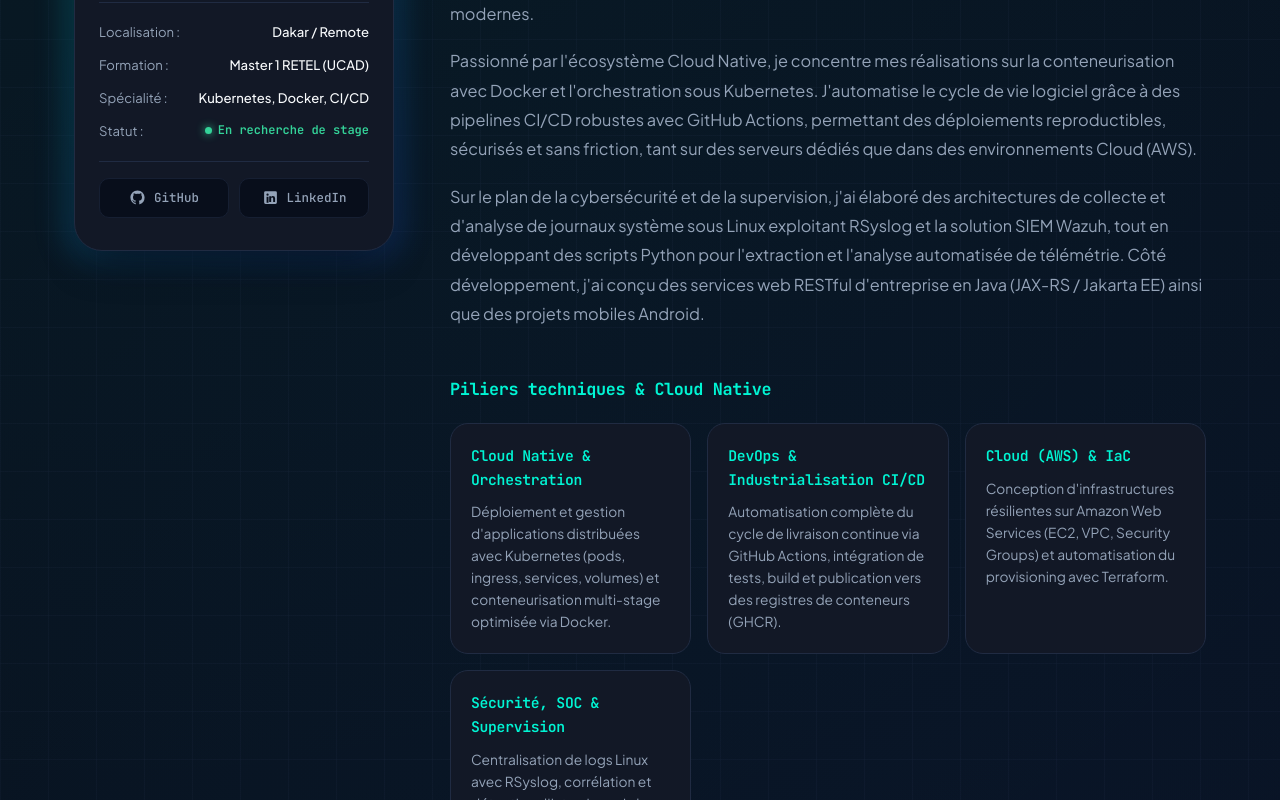
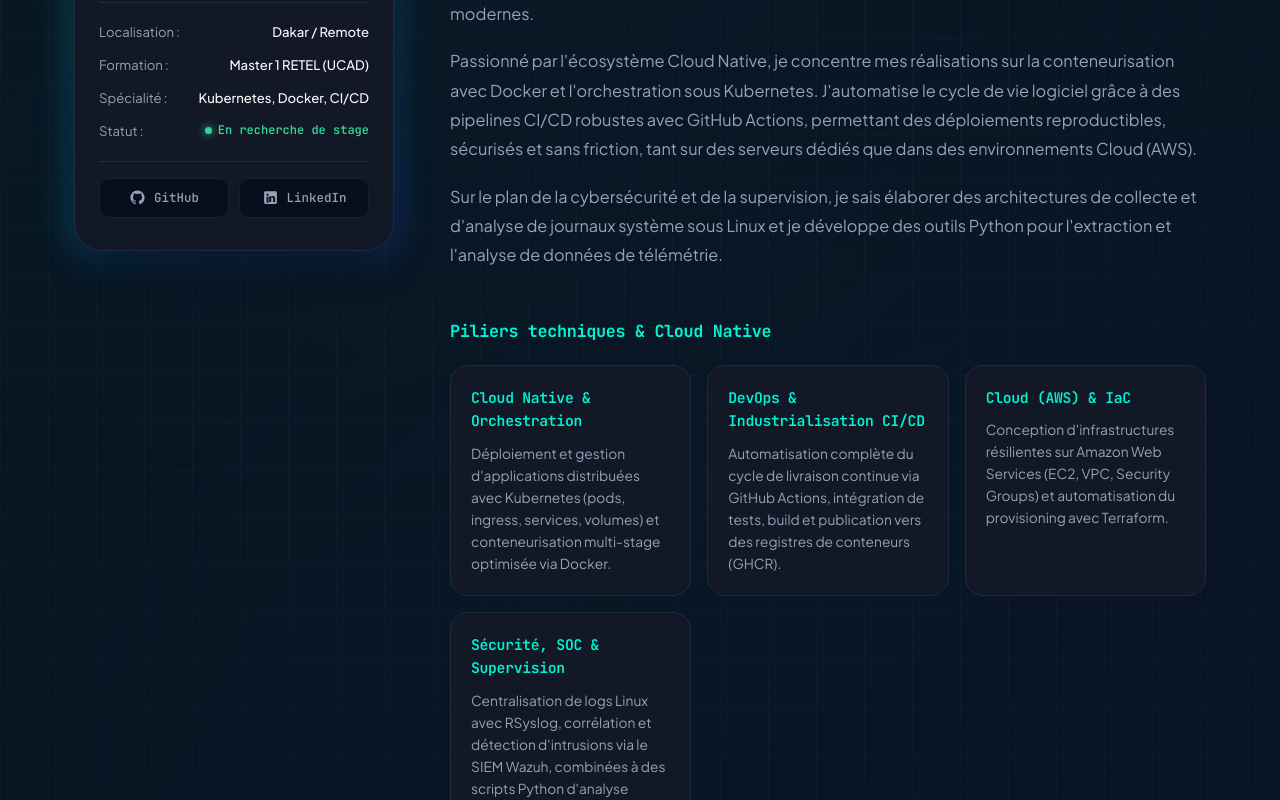
Before and after one commit to eMb0811/my_portfolio, a React (Vite) app: page / in a window 1280 px wide. Shown: the part 1113-1913 px from the top of the page. Built offline with nearby package versions, Linux system fonts and the light colour scheme.

Commit message:
mise a jours dans About

```diff
--- a/src/components/About/About.jsx
+++ b/src/components/About/About.jsx
@@ -129,11 +129,8 @@ function About() {
             </p>
 
             <p className={styles.text}>
-              Sur le plan de la cybersécurité et de la supervision, j'ai élaboré des architectures de collecte
-              et d'analyse de journaux système sous Linux exploitant RSyslog et la solution SIEM Wazuh,
-              tout en développant des scripts Python pour l'extraction et l'analyse automatisée de télémétrie.
-              Côté développement, j'ai conçu des services web RESTful d'entreprise en Java (JAX-RS / Jakarta EE) ainsi que
-              des projets mobiles Android.
+              Sur le plan de la cybersécurité et de la supervision, je sais élaborer des architectures de collecte
+              et d'analyse de journaux système sous Linux et je développe des outils Python pour l'extraction et l'analyse de données de télémétrie.
             </p>
           </div>
 
```
